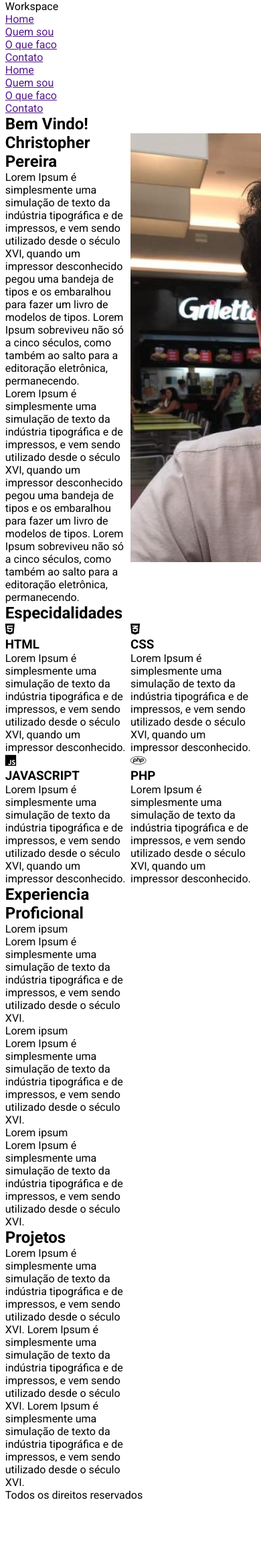
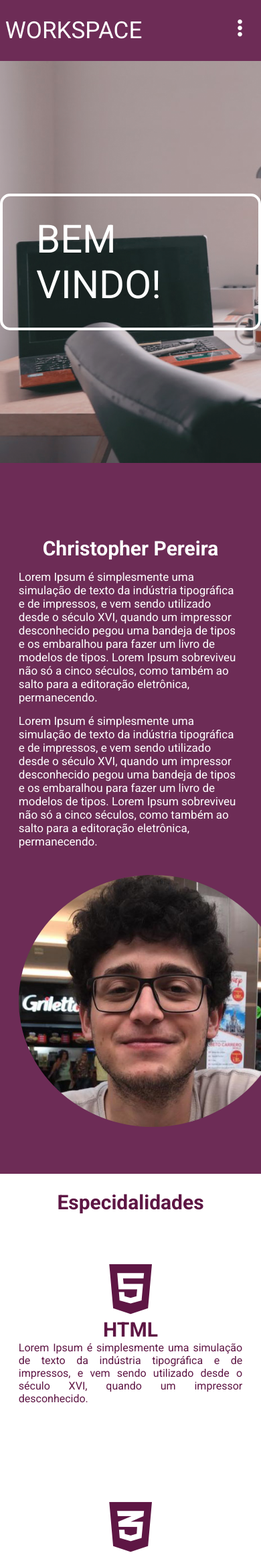
Before and after one commit to christopher-cpereira/Projetos, a PHP site: page / in a window 390 px wide; the page is wider, and only the part inside the window is pictured. Shown: the top 2321 px of that part at 67% size. Before the commit the page ends 2238 px from the top of that part, so only its background shows below. Run offline with PHP 8.4, Linux system fonts and the light colour scheme; some libraries are stand-ins or nearby versions.

Commit message:
att.12.07.2020
terminado o estilo e inserido js menu mobile

```diff
--- a/css/style.css
+++ b/css/style.css
@@ -1,3 +1,4 @@
+/**classes necessarias**/
 *{
     margin: 0;
     padding: 0;
@@ -16,6 +17,7 @@
 }
 
 .w50{
+    padding: 0 2%;
     width: 50%;
 }
 
@@ -30,3 +32,206 @@
 .right{
     float: right;
 }
+
+.img{
+    width: 100%;
+}
+
+/**classes do site com estilo**/
+/**cabecalho**/
+header{
+    padding: 25px 0;
+    background: rgba(94, 22, 68, 0.9);
+}
+.logo{
+    font-size: 35px;
+    color: #ffffff;
+    text-transform: uppercase;
+}
+.mobile{
+    display: none;
+}
+.desktop a{
+    color: #ffffff;
+    text-decoration: none;
+    text-transform: uppercase;
+    font-size: 15px;
+    transition: transform .2s;
+}
+.desktop a:hover {
+    color: black;
+  }
+.desktop ul{
+    position: relative;
+    top: 10px;
+    list-style: none;
+}
+.desktop li{
+    display: inline-block;
+    padding: 0 30px;
+}
+
+/**imagem de fundo**/
+.banner{
+    background-image: url('../img/bg1.png');
+    height: 600px;
+    background-size: cover;
+    width: 100%;
+    position: relative;
+}
+.mensagem{
+    color: #ffffff;
+    border: 4px solid #ffffff;
+    border-radius: 15px;
+    text-transform: uppercase;
+    padding: 30px 50px;
+    position: absolute;
+    width: 100%;
+    max-width: 430px;
+    top: 50%;
+    left: 50%;
+    transform: translate(-50%,-50%);
+    font-size: 58px;
+    font-weight: 400;
+}
+
+/**descricao do autor e foto**/
+.autor{
+    background: rgba(94, 22, 68, 0.9);
+    padding: 50px 0;
+}
+.autor h2{
+    color: #ffffff;
+    font-size: 30px;
+    margin-top: 40px;
+}
+.autor p{
+    color: #ffffff;
+    font-size: 17px;
+    margin-top: 15px;
+}
+.bola-foto{
+    border-radius: 50%;
+}
+
+/**especialidade**/
+.titulo-especialidades{
+    color: rgba(94, 22, 68);
+    text-align: center;
+    margin-top: 25px;
+}
+.especialidades h3{
+    color: rgba(94, 22, 68);
+    font-size: 30px;
+    text-align: center;
+}
+.especialidades i{
+    margin-top: 50px;
+    font-size: 85px;
+}
+.conteudo-especialidade p{
+    color: rgba(94, 22, 68);
+    text-align: justify;
+    max-width: 350px;
+    margin: 0 auto;
+    margin-bottom: 50px;
+}
+
+/**curriculo e projetos**/
+.curriculo{
+    background-color: rgba(94, 22, 68, 0.9);
+    color: #ffffff;
+    padding: 50px 0;
+}
+.titulo{
+    font-size: 40px;
+    margin-bottom: 10px;
+}
+.single{
+    max-width: 350px;
+    text-align: justify;
+    margin-bottom: 10px;
+}
+.emprego{
+    font-size: 25px;
+}
+.proejto{
+    margin-bottom: 10px;
+}
+.projeto li{
+    margin-bottom: 10px;
+    text-align: justify;
+}
+
+/**footer**/
+footer{
+    padding: 35px 0;
+    background: rgba(94, 22, 68);
+    color: #ffffff;
+    text-align: center;
+}
+
+
+
+/**responsivo**/
+@media screen and (max-width: 1200px){
+
+    .bola-foto{
+        float: none !important;
+    }
+    img{
+        display: block;
+        margin: 0 auto;
+        max-width: 400px;
+    }
+    .w50{
+        padding: 20px;
+        width: 100%;
+    }
+    .autor h2{
+        text-align: center;
+    }
+    .curriculo{
+        text-align: center;
+    }
+    .single{
+        max-width: 100%;
+        text-align: center;
+    }
+}
+@media screen and (max-width: 780px){
+    .desktop{
+        display: none;
+    }
+    .mobile{
+        display: block;
+    }
+    .mobile ul{
+        width: 100%;
+        z-index: 3;
+        position: absolute;
+        left: 0;
+        top: 92px;
+        display: none;
+        text-align: center;
+    }
+    .mobile li{
+        font-weight: 400;
+        font-size: 15px;
+        display: block;
+        background: rgba(94, 22, 68, 0.9);
+        border: 1px solid #ffffff;
+    }
+    .mobile a{
+        padding: 5px 0;
+        display: block;
+        color: #ffffff;
+        text-decoration: none;
+    }
+    .botao-mobile{
+        color: #ffffff;
+        font-size: 30px;
+        cursor: pointer;
+        margin-right: 20px;
+    }
+}
--- a/index.html
+++ b/index.html
@@ -10,6 +10,7 @@
     <meta name="description" content="descricao do meu site">
     <meta name="keywords" content="site-inicial,meu,primeiro,projeto">
     <link rel="stylesheet" href="css/style.css">
+    <script src="https://ajax.googleapis.com/ajax/libs/jquery/3.5.1/jquery.min.js"></script>
 
     <title>Meu portifolio</title>
 </head>
@@ -17,8 +18,8 @@
 <body>
     <header>
         <div class="center">
-            <div class="logo">Workspace</div><!--logomarca-->
-            <nav class="desktop">
+            <div class="logo left">Workspace</div><!--logomarca-->
+            <nav class="desktop right">
                 <ul>
                     <li><a href="">Home</a></li>
                     <li><a href="">Quem sou</a></li>
@@ -27,7 +28,8 @@
                 </ul>
             </nav><!--desktop menu fim-->
 
-            <nav class="mobile">
+            <nav class="mobile right">
+                <div class="botao-mobile"><i class="fas fa-ellipsis-v"></i></div>
                     <ul>
                         <li><a href="">Home</a></li>
                         <li><a href="">Quem sou</a></li>
@@ -35,13 +37,14 @@
                         <li><a href="">Contato</a></li>
                     </ul>
             </nav><!--mobile menu fim-->
+            <div class="clear"></div>
         </div><!--center fim-->
     </header><!--cabecalho fim-->
 
     <section class="banner">
-        <div class="center">
-            <h2>Bem Vindo!</h2>
-        </div><!--center fim-->
+
+            <h2 class="mensagem center">Bem Vindo!</h2>
+
     </section><!--banner imagem fim-->
 
     <section class="autor">
@@ -53,7 +56,7 @@
             </div><!--w50-->
 
             <div class="w50 left">
-                <img src="img/eu.jpeg"><!--minha imagem fim-->
+                <img class="bola-foto right" src="img/eu.jpeg"><!--minha imagem fim-->
             </div><!--w50-->
             <div class="clear"></div>
         </div><!--center fim-->
@@ -61,7 +64,7 @@
 
     <section class="especialidades">
         <div class="center">
-            <h2 class="titulo">Especidalidades</h2>
+            <h3 class="titulo-especialidades">Especidalidades</h3>
             <div class="w50 left conteudo-especialidade">
                 <h3><i class="fab fa-html5"></i></h3>
                 <h3>HTML</h3>
@@ -106,10 +109,14 @@
                     <p class="emprego-descricao">Lorem Ipsum é simplesmente uma simulação de texto da indústria tipográfica e de impressos, e vem sendo utilizado desde o século XVI.</p>
                 </div><!--single fim-->
             </div><!--w50-->
-            <div class="clear"></div>
 
             <div class="w50 left">
                 <h2 class="titulo">Projetos</h2>
+                <div class="projeto">
+                    <ul>
+                        <li>Lorem Ipsum é simplesmente uma simulação de texto da indústria tipográfica e de impressos, e vem sendo utilizado desde o século XVI. Lorem Ipsum é simplesmente uma simulação de texto da indústria tipográfica e de impressos, e vem sendo utilizado desde o século XVI. Lorem Ipsum é simplesmente uma simulação de texto da indústria tipográfica e de impressos, e vem sendo utilizado desde o século XVI.</li>
+                    </ul>
+                </div><!--projeto fim-->
                 <div class="projeto">
                     <ul>
                         <li>Lorem Ipsum é simplesmente uma simulação de texto da indústria tipográfica e de impressos, e vem sendo utilizado desde o século XVI. Lorem Ipsum é simplesmente uma simulação de texto da indústria tipográfica e de impressos, e vem sendo utilizado desde o século XVI. Lorem Ipsum é simplesmente uma simulação de texto da indústria tipográfica e de impressos, e vem sendo utilizado desde o século XVI.</li>
@@ -125,6 +132,6 @@
             <p>Todos os direitos reservados</p>
         </div><!--center fim-->
     </footer><!--rodape fim-->
+    <script src="js/script.js"></script>
 </body>
-
 </html>
--- /dev/null
+++ b/js/script.js
@@ -0,0 +1,12 @@
+$(function(){
+    $('nav.mobile').click(function(){
+        var listaMenu = $('nav.mobile ul');
+        /*exemplo um de como funciona
+        if(listaMenu.is(':hidden') == true){
+            listaMenu.fadeIn();
+        }else{
+            listaMenu.fadeOut();
+        }*/
+        listaMenu.slideToggle();
+     })
+})
```
Also changed, not shown: img/eu.jpeg. Lines whose indentation alone changed are shown as unchanged.
